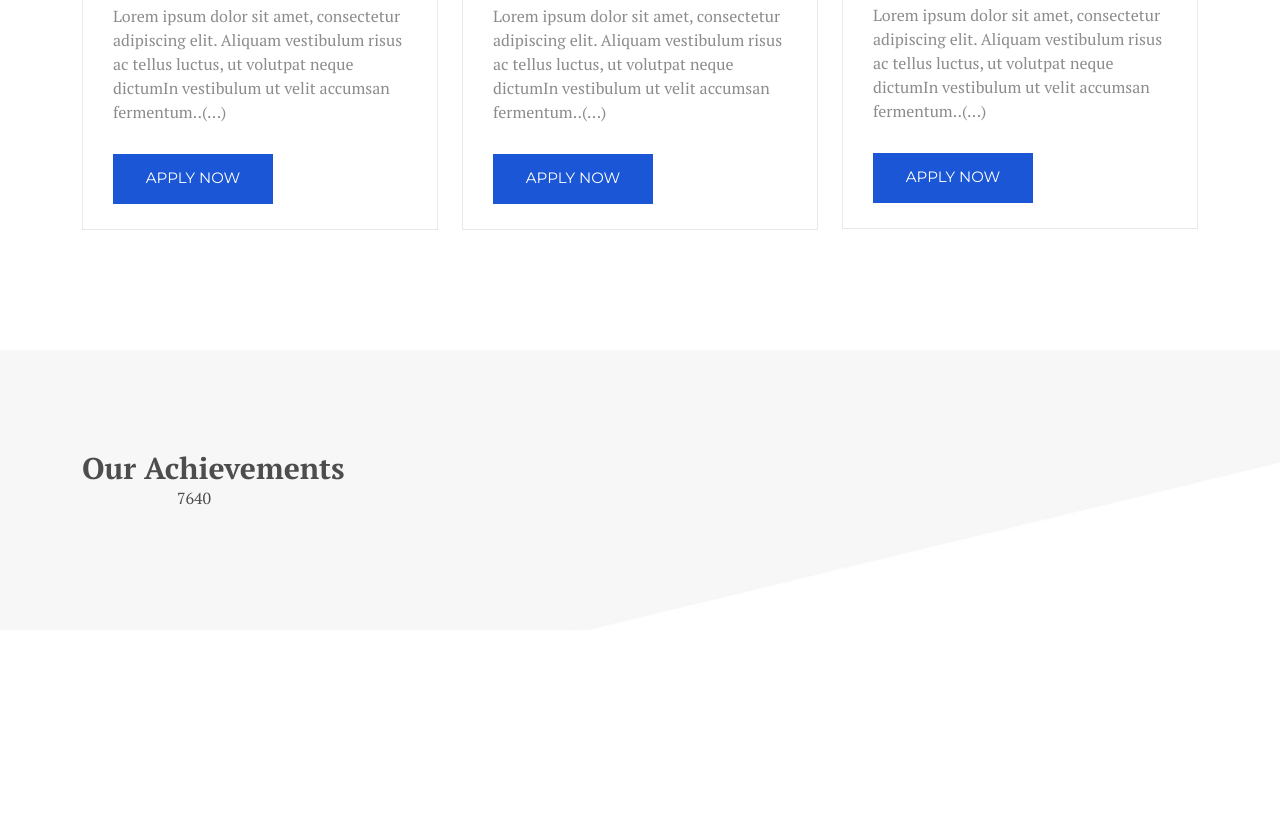
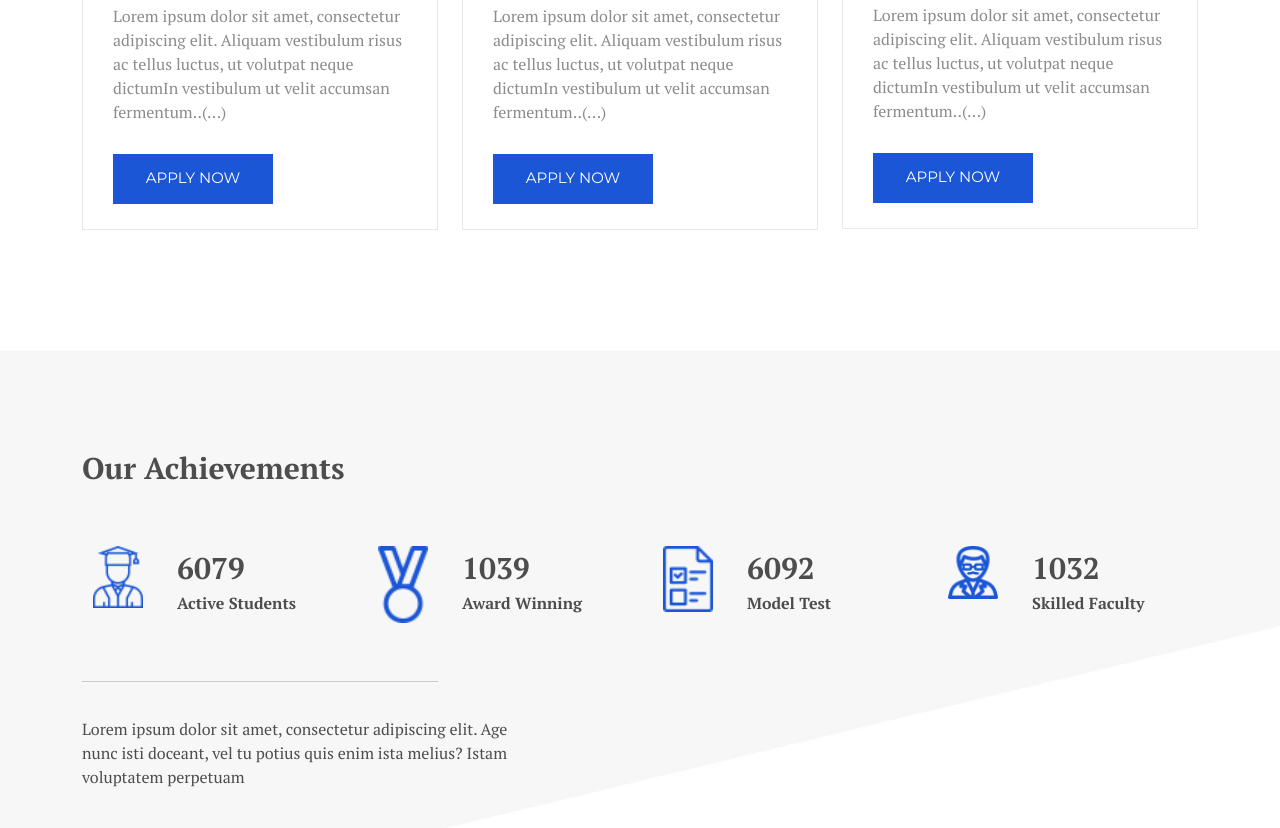
Before and after one commit to tariqul-sagar/learnXpert, a plain HTML site: page index.html in a window 1280 px wide. Shown: the part 3289-4117 px from the top of the page. Before the commit the page ends 3919 px from the top, so only its background shows below. Drawn offline with nearby package versions, Linux system fonts and the light colour scheme; grey boxes are pictures that could not be loaded; a script that the page names is missing.

Commit message:
Achievement done

```diff
--- a/css/style.css
+++ b/css/style.css
@@ -367,4 +367,36 @@ header{}
 	background-repeat: no-repeat;
 }
 .achieve_h1{}
+.achieve_content{
+	margin: 60px 0 50px;
+}
+.ach_img{
+	margin: 0 auto;
+	width: 50px;
+	height: 50px;
+}
+.ach_img img{
+	width: 100%;
+}
+.achieve_text{}
+.achieve_text span{
+	font-size: 30px;
+	font-weight: 700;
+}
+.achieve_p{
+	font-weight: 700;
+}
+.achieve_hr hr{
+	margin: 0;
+}
+.achieve_p2{
+	margin: 35px 0;
+}
 /*Achievement CSS end*/
+
+/*iFrame CSS start*/
+.iframe{
+	margin-top: -115px;
+	padding-bottom: 100px;
+}
+/*iFrame CSS end*/
--- a/index.html
+++ b/index.html
@@ -27,6 +27,7 @@
     <link rel="stylesheet" type="text/css" href="css/media.css">
     <!-- Font Awesome File -->
     <link rel="stylesheet" type="text/css" href="fontawesome/css/all.min.css">
+
   </head>
   <body>
 
@@ -442,10 +443,75 @@
           <div class="col-lg-3">
             <div class="achieve_content">
               <div class="row">
-                <div class="col-4"></div>
+                <div class="col-4">
+                  <div class="ach_img">
+                    <img class="img-fluid" src="images/achieve1.png" alt="LearnXpert">
+                  </div>
+                </div>
                 <div class="col-8">
                   <div class="achieve_text">
-                    <span class="counter">7640</span>
+                    <span class="counter">6079</span>
+                    <p class="achieve_p">Active Students</p>
+                  </div>
+                </div>
+              </div>
+            </div>
+          </div>
+          <!-- Single Item end -->
+
+          <!-- Single Item start -->
+          <div class="col-lg-3">
+            <div class="achieve_content">
+              <div class="row">
+                <div class="col-4">
+                  <div class="ach_img">
+                    <img class="img-fluid" src="images/achieve2.png" alt="LearnXpert">
+                  </div>
+                </div>
+                <div class="col-8">
+                  <div class="achieve_text">
+                    <span class="counter">1039</span>
+                    <p class="achieve_p">Award Winning</p>
+                  </div>
+                </div>
+              </div>
+            </div>
+          </div>
+          <!-- Single Item end -->
+
+          <!-- Single Item start -->
+          <div class="col-lg-3">
+            <div class="achieve_content">
+              <div class="row">
+                <div class="col-4">
+                  <div class="ach_img">
+                    <img class="img-fluid" src="images/achieve3.png" alt="LearnXpert">
+                  </div>
+                </div>
+                <div class="col-8">
+                  <div class="achieve_text">
+                    <span class="counter">6092</span>
+                    <p class="achieve_p">Model Test</p>
+                  </div>
+                </div>
+              </div>
+            </div>
+          </div>
+          <!-- Single Item end -->
+
+          <!-- Single Item start -->
+          <div class="col-lg-3">
+            <div class="achieve_content">
+              <div class="row">
+                <div class="col-4">
+                  <div class="ach_img">
+                    <img class="img-fluid" src="images/achieve4.png" alt="LearnXpert">
+                  </div>
+                </div>
+                <div class="col-8">
+                  <div class="achieve_text">
+                    <span class="counter">1032</span>
+                    <p class="achieve_p">Skilled Faculty</p>
                   </div>
                 </div>
               </div>
@@ -453,13 +519,31 @@
           </div>
           <!-- Single Item end -->
         </div>
+
+        <div class="row">
+          <div class="col-4 achieve_hr">
+            <hr>
+          </div>
+        </div>
+        <div class="row">
+          <div class="col-lg-5">
+            <p class="achieve_p2">Lorem ipsum dolor sit amet, consectetur adipiscing elit. Age nunc isti doceant, vel tu potius quis enim ista melius? Istam voluptatem perpetuam </p>
+          </div>
+        </div>
       </div>
     </section>
     <!-- Achievement section end -->
 
+    <!-- iFrame Video start -->
+    <section class="iframe">
+      <div class="container">
+        <iframe width="1170" height="375" src="https://www.youtube.com/embed/lirWgaMlOvk" title="YouTube video player" frameborder="0" allow="accelerometer; autoplay; clipboard-write; encrypted-media; gyroscope; picture-in-picture" allowfullscreen></iframe>
+      </div>
+    </section>
+    <!-- iFrame Video end -->
 
-    <!-- jQuery File -->
-    <script src="js/jquery.min.js"></script>
+
+
     <!-- Counter jQuery -->
     <script src="http://cdnjs.cloudflare.com/ajax/libs/waypoints/2.0.3/waypoints.min.js"></script>
     <script src="js/jquery.counterup.min.js"></script>
--- a/js/script.js
+++ b/js/script.js
@@ -13,7 +13,7 @@
 
 })(jQuery);
 
-jQuery(document).ready(function($) {
+	jQuery(document).ready(function($) {
 	            $('.counter').counterUp({
 	                delay: 10,
 	                time: 5000
```
Also changed, not shown: images/achieve1.png (added), images/achieve2.png (added), images/achieve3.png (added), images/achieve4.png (added), images/iframe.jpg (added).
